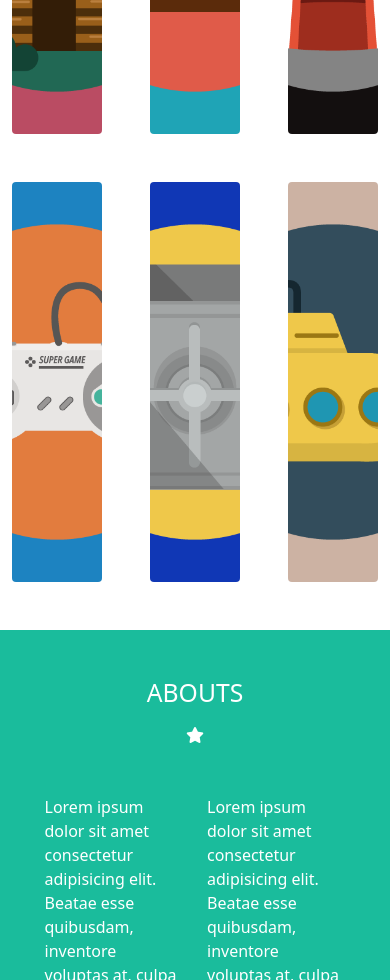
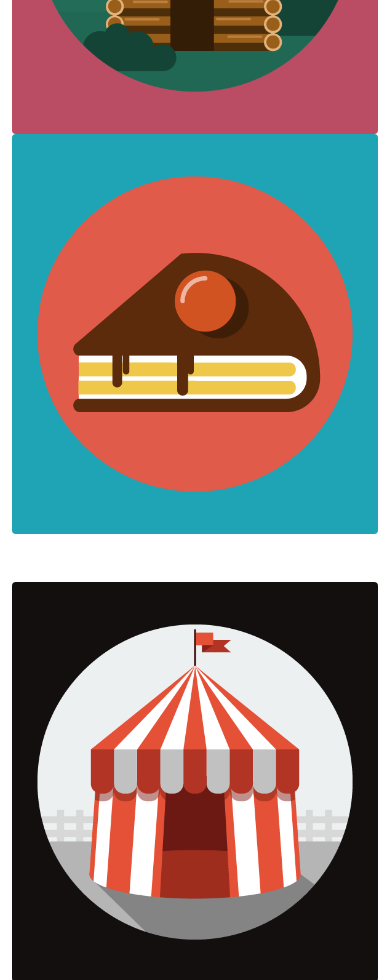
Before and after one commit to antonioiorio94/html-css-bootstrap-freelancer, a plain HTML site: page index.html in a window 390 px wide. Shown: the part 1020-2000 px from the top of the page. Drawn offline with nearby package versions, Linux system fonts and the light colour scheme.

Commit message:
responsive tablet

```diff
--- a/index.html
+++ b/index.html
@@ -87,32 +87,35 @@
                     </div>
                 </div>
 
-                <div class="row">
-                    <div class="col portfolio-img-1 height-400 rounded me-5">
+                <div class="row justify-content-center">
+                    <div class="col-sm-5 portfolio-img-1 height-400 rounded ">
                     </div>
-                    <div class="col portfolio-img-2 height-400 rounded me-5">
+                    <div
+                        class="col-sm-5 offset-sm-1 portfolio-img-2 height-400 rounded g-0">
                     </div>
-                    <div class="col portfolio-img-3 height-400 rounded"></div>
+
+                </div>
+
+                <div class="row justify-content-center">
+                    <div
+                        class="col-sm-5 portfolio-img-3 height-400 rounded g-5">
+                    </div>
+                    <div
+                        class="col-sm-5 offset-sm-1 portfolio-img-4 height-400 rounded g-5">
+                    </div>
+                </div>
+
+                <div class="row justify-content-center">
+
+                    <div
+                        class="col-sm-5 portfolio-img-5 height-400 rounded g-5 ">
+                    </div>
+                    <div
+                        class="col-sm-5 offset-sm-1 portfolio-img-6 height-400 rounded g-5">
+                    </div>
 
 
                 </div>
-
-
-            </div>
-
-            <div class="container my-5">
-
-
-                <div class="row">
-                    <div class="col portfolio-img-4 height-400 rounded me-5">
-                    </div>
-                    <div class="col portfolio-img-5 height-400 rounded me-5">
-                    </div>
-                    <div class="col portfolio-img-6 height-400 rounded"></div>
-
-
-                </div>
-
 
             </div>
 
```
